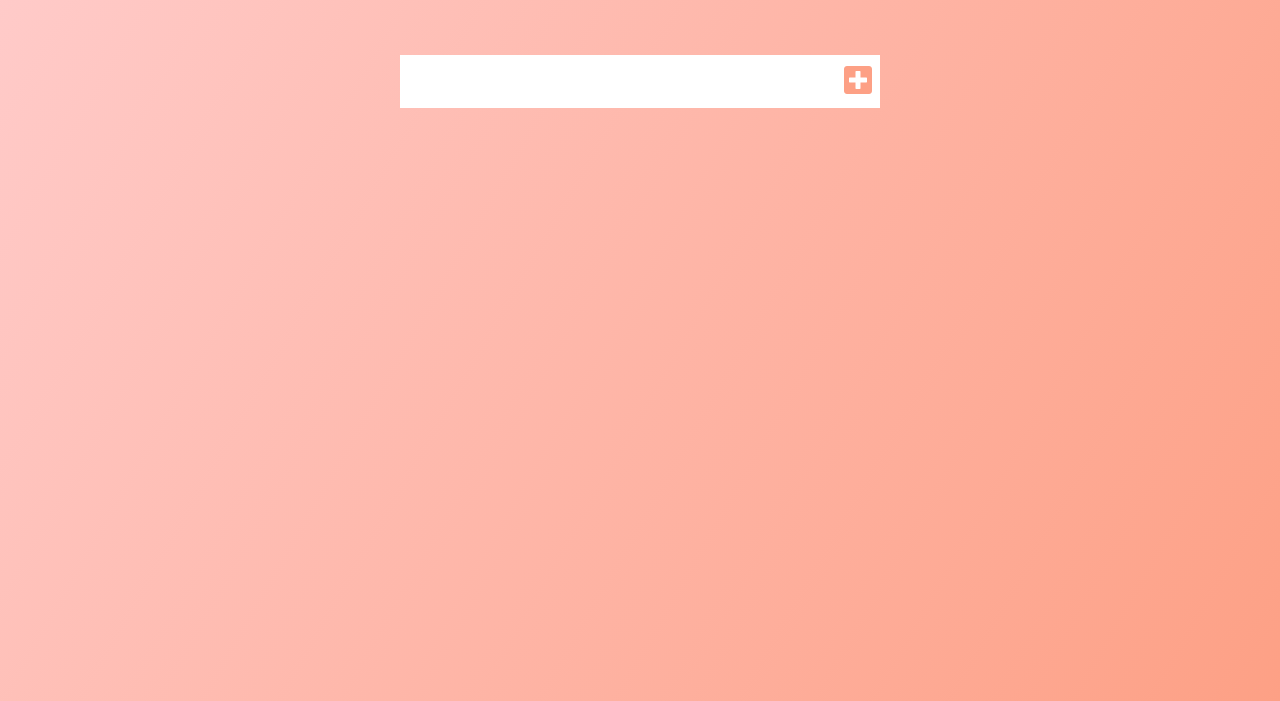
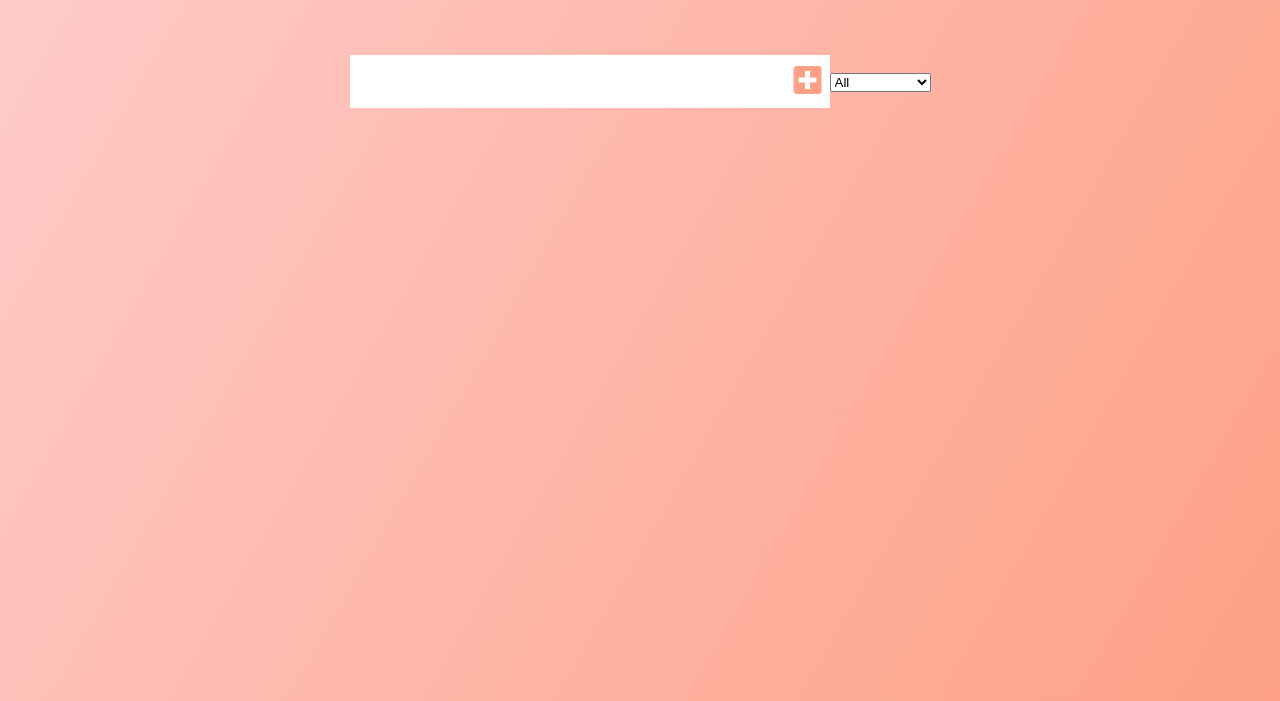
Before and after one commit to Edwardleung1/todolistapp., a plain HTML site: page index.html in a window 1280 px wide. Shown: the part 99-800 px from the top of the page. Drawn offline with Linux system fonts and the light colour scheme.

Commit message:
added filter options

```diff
--- a/index.html
+++ b/index.html
@@ -25,6 +25,14 @@
         <!--An icon for the submit btn-->
         <i class="fas fa-plus-square"></i>
       </button>
+      <!--Filter option-->
+      <div class="select">
+        <select name="todos" class="filter-todo">
+          <option value="all">All</option>
+          <option value="completed">Completed</option>
+          <option value="uncompleted">Uncompleted</option>
+        </select>
+      </div>
     </form>
     <!--Display the Todo-->
     <div class="todo-container">
```
